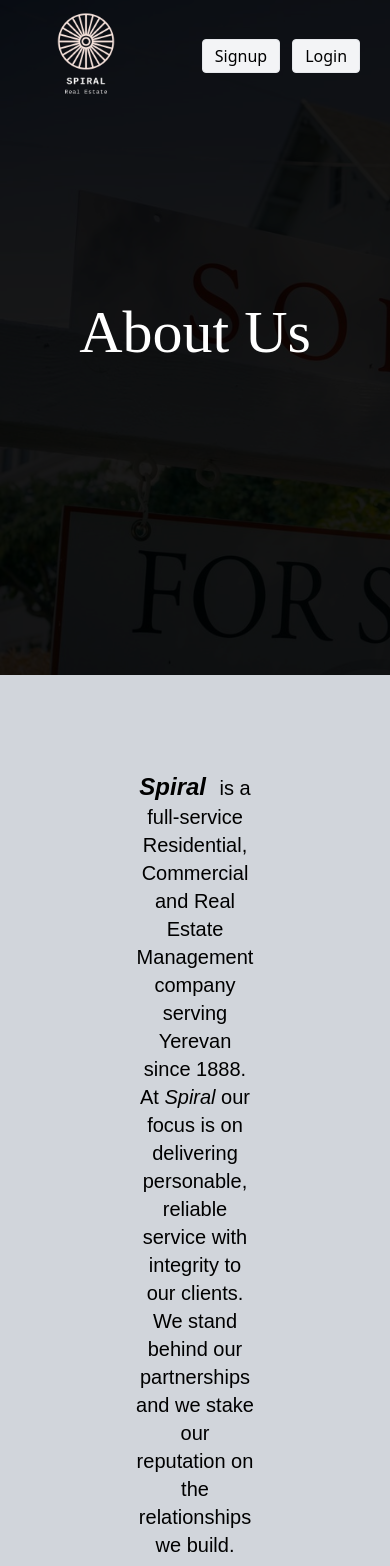
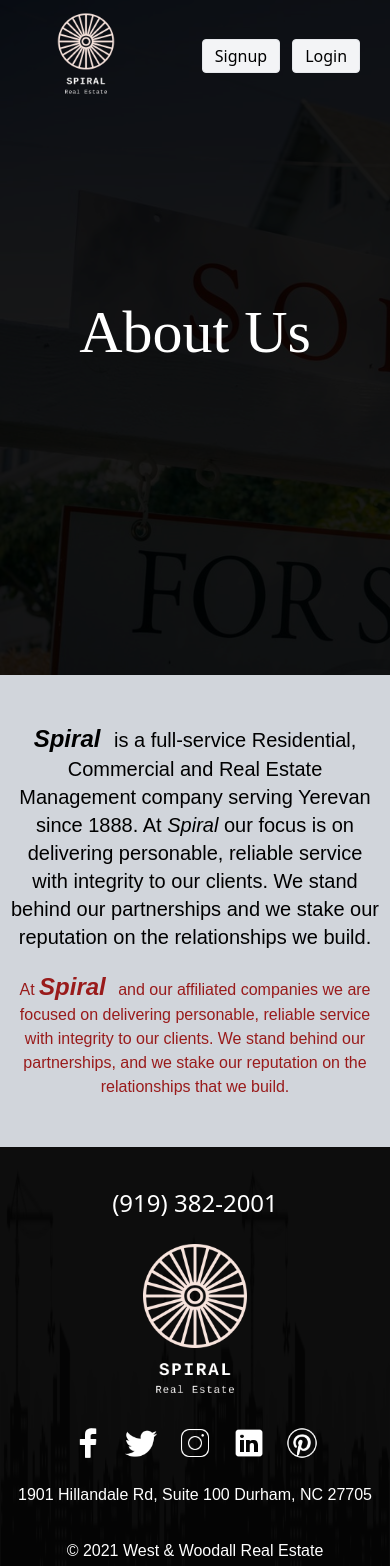
Before and after one commit to MkrtichSargsyan/spiral-frontend, a React (Create React App) app: page /about in a window 390 px wide. Shown: the top 1566 px of the page. Built offline with nearby package versions, Linux system fonts and the light colour scheme; a web font is replaced by a local one.

Commit message:
Make aboout us page responsive

```diff
--- a/src/pages/AboutUs.page.js
+++ b/src/pages/AboutUs.page.js
@@ -23,8 +23,8 @@ function AboutUsPage() {
         </div>
         <div className="w-full h-full bg-black absolute z-10 opacity-90"></div>
       </section>
-      <section className="bg-gray-300 flex flex-col items-center p-24">
-        <p className="w-3/5 text-xl text-center mb-5">
+      <section className="bg-gray-300 flex flex-col items-center p-2 md:p-24">
+        <p className="mt-10 md:mt-0 w-full md:w-3/5 text-xl text-center mb-5">
           <span className="text-2xl font-bold italic mr-2">Spiral</span> is a
           full-service Residential, Commercial and Real Estate Management
           company serving Yerevan since 1888. At{' '}
@@ -33,7 +33,7 @@ function AboutUsPage() {
           behind our partnerships and we stake our reputation on the
           relationships we build.
         </p>
-        <p className="w-3/5 text-center text-red-800">
+        <p className="mb-10 md:mb-0 w-full md:w-3/5 text-center text-red-800">
           At <span className="text-2xl font-bold italic mr-2">Spiral</span> and
           our affiliated companies we are focused on delivering personable,
           reliable service with integrity to our clients. We stand behind our
```
